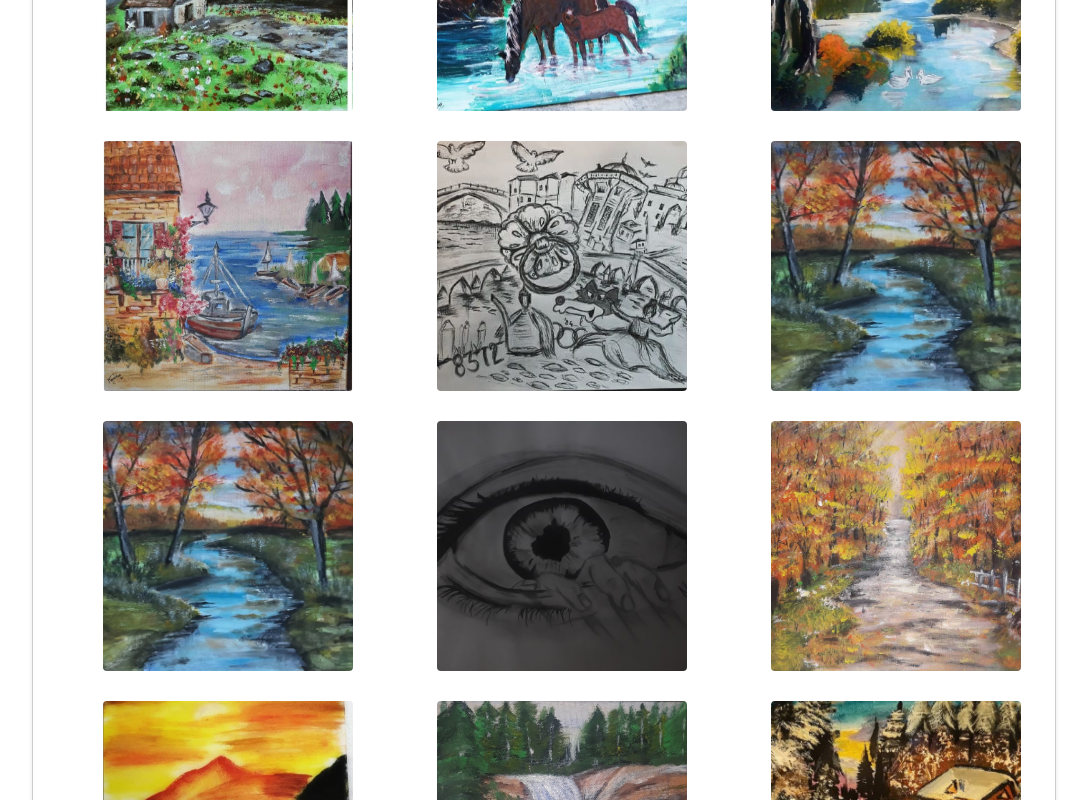
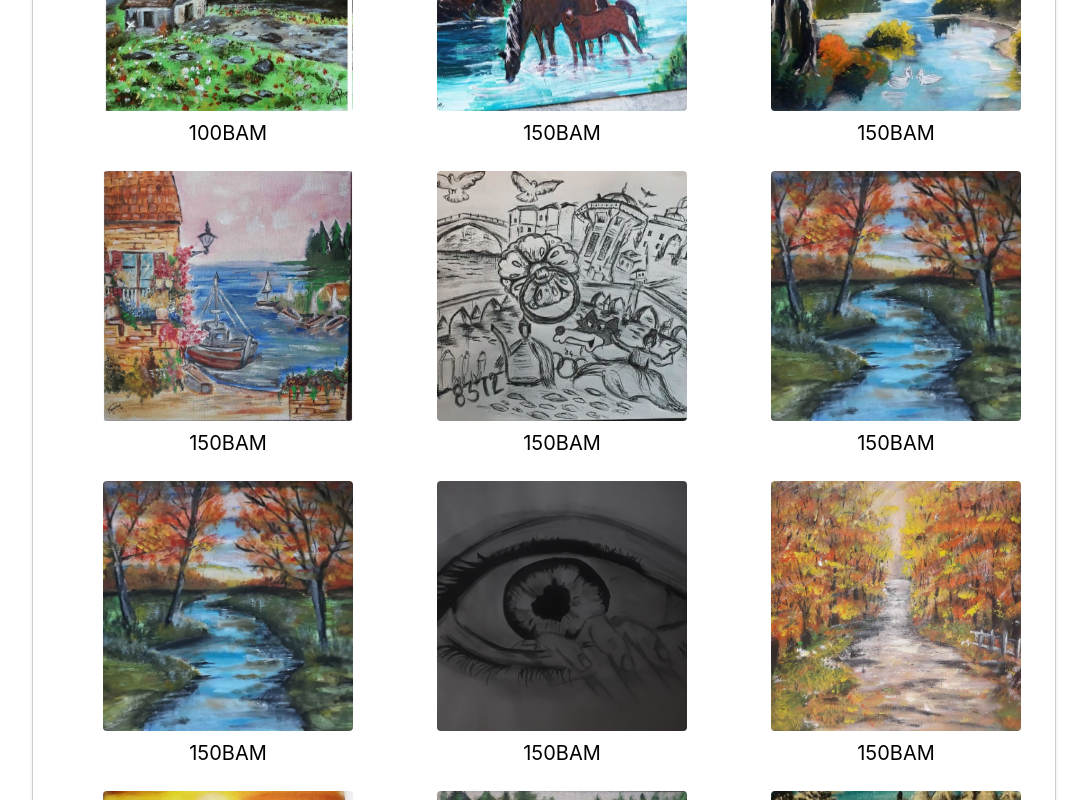
Before and after one commit to nejrap/wp, a React (Create React App) app: page /shop in a window 1280 px wide. Shown: the part 1120-1920 px from the top of the page, without its empty margins (96-1183 px from the left). Built offline with nearby package versions, Linux system fonts and the light colour scheme.

Commit message:
Add price

```diff
--- a/src/Components/Item/Item.jsx
+++ b/src/Components/Item/Item.jsx
@@ -6,7 +6,7 @@ const Item = (props) => {
     return (
         <div className="item">
             <img src={props.image} alt=""/>
-            <p>{props.naziv_umjetnika}</p>
+            <p>{props.cijena}BAM</p>
 
         </div>
     )
```
